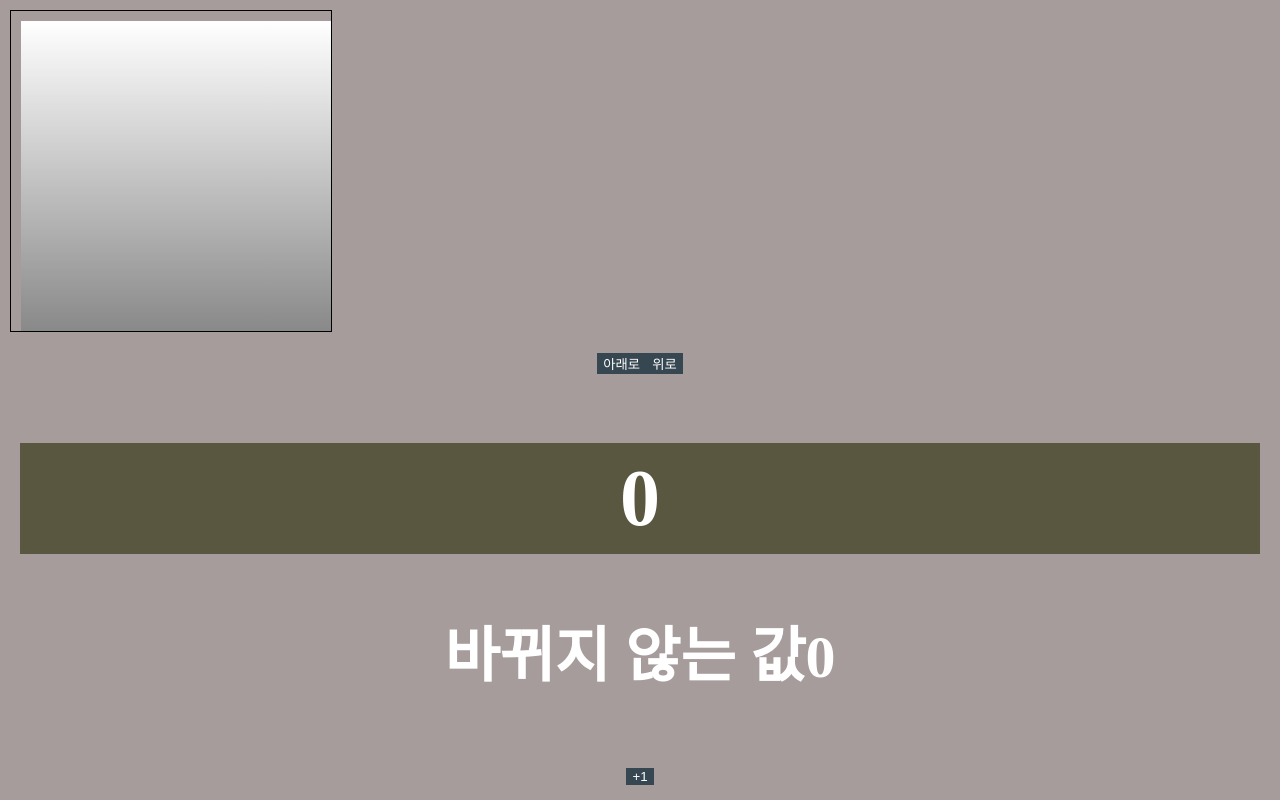
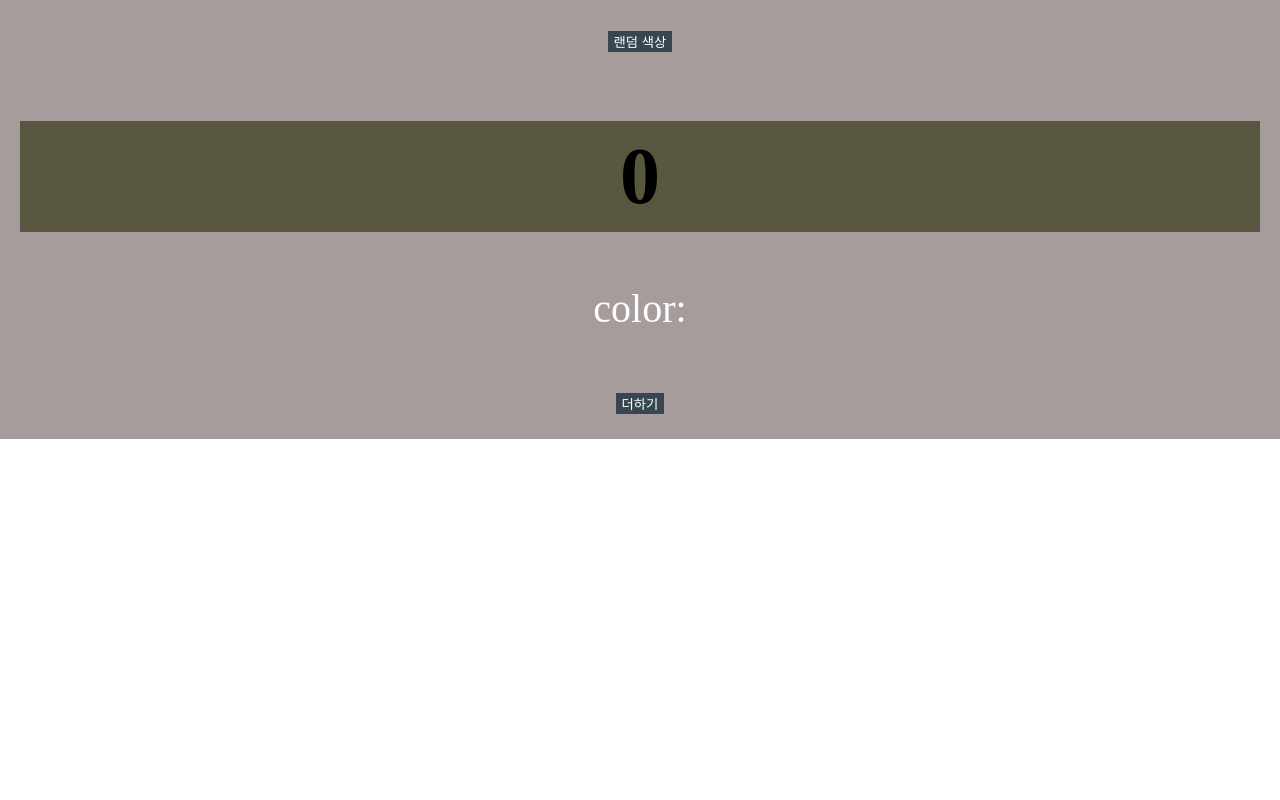
Before and after one commit to star-moon-cloud-k/WebProject, a React (Create React App) app in the folder react/react200/: page / in a window 1280 px wide. Shown: the top 800 px of the page. Built offline with nearby package versions, Linux system fonts and the light colour scheme.

Commit message:
LifeCycle

```diff
--- a/react/react200/src/App.js
+++ b/react/react200/src/App.js
@@ -1,25 +1,27 @@
 import React, {Component} from 'react';
 import './App.css';
-import MyComponent from "./Component/MyComponent";
-import Counter from "./Component/Counter";
-import Say from "./Component/Say";
-import EventPractice from "./Component/EventPractice";
-import EventPracticeComponent from "./Component/EventPracticeComponent";
-import ValidationSample from "./validation/ValidationSample";
-import RefSample from "./validation/RefSample";
-import ScrollBox from "./ScrollBox";
+import LifeCycleSample from './Component/LifeCycleSample'
 
-import IterationSample from "./Component/IterationSample";
+//랜덤 색상을 생성
+function getRandomColor(){
+    return '#' + Math.floor(Math.random() * 16777215).toString(16);
+}
+
 class App extends Component{
+    state = {
+            color: '#000000',
+        }
+
+        handleClick = () =>{
+            this.setState({
+                color:getRandomColor()
+            });
+        }
     render() {
-        const age = 5;
-        return (<>
-                <ScrollBox ref ={(ref) => this.scrollBox =ref}/>
-                <button onClick={()=>this.scrollBox.scrollToBottom()}>아래로</button>
-                <button onClick={()=>this.scrollBox.scrollToTop()}>위로</button>
-                <Counter/>
-                <EventPractice/>
-                <IterationSample/>
+        return (
+            <>
+              <button onClick={this.handleClick}>랜덤 색상</button>
+              <LifeCycleSample color = {this.state.color}/>
             </>
         )
     }
--- a/react/react200/src/Component/IterationSample.js
+++ b/react/react200/src/Component/IterationSample.js
@@ -24,6 +24,7 @@
     };
     const onRemove = id =>{
         const nextNames = names.filter(name => name.id !== id);
+        //name.id의 값과 입력된 id의 값과 다른 배열들만을 추출하여 새로운 배열을 만든다는 의미.
         setNames(nextNames);
     };
 
--- /dev/null
+++ b/react/react200/src/Component/LifeCycleSample.js
@@ -0,0 +1,79 @@
+import REACT, {Component} from "react";
+
+class LifeCycleSample extends Component {
+    state = {
+        number: 0,
+        color: null,
+    }
+
+    myRef = null;   //ref를 설정할 부분
+
+    constructor(props) {
+        super(props);
+        console.log('constructor');
+    }
+
+    static getDerivedStateFromProps(nextProps, prevState) {
+        console.log('getDerivedStateFromProps');
+        if (nextProps.color !== prevState.color) {
+            return {color: nextProps.colors}
+        }
+        return null;
+    }
+
+    componentDidMount() {
+        console.log('componentDidMount');
+    }
+
+    shouldComponentUpdate(nextProps, nextState, snapshot) {
+        console.log('shouldComponentUpdate', nextProps, nextState);
+        return nextState.number % 10 !== 4;
+    }
+
+    componentWillUnmount() {
+        console.log('componentWillUnmount');
+    }
+
+    handleClick = () => {
+        this.setState({
+            number: this.setState.number + 1
+        });
+    }
+
+    getSnapshotBeforeUpdate(prevProps, prevState) {
+        console.log('getSnapshotBeforeUpdate');
+        if (prevProps.color !== this.props.color) {
+            return this.myRef.style.color;
+        }
+        return null;
+    }
+
+    componentDidUpdate(prevProps, prevState, snapshot) {
+        console.log('componentDidUpdate', prevProps, prevState);
+        if (snapshot) {
+            console.log('업데이트되기 직전 색상 : ', snapshot);
+        }
+    }
+
+    render() {
+        console.log('render');
+
+        const style = {
+            color: this.props.color,
+        };
+
+        return (
+            <div>
+                <h1 style={style} ref={ref => this.myRef = ref}>
+                    {this.state.number}
+                </h1>
+                <p>color: {this.state.color}</p>
+                <button onClick={this.handleClick}>
+                    더하기
+                </button>
+            </div>
+        );
+    }
+}
+
+export default LifeCycleSample;
```
